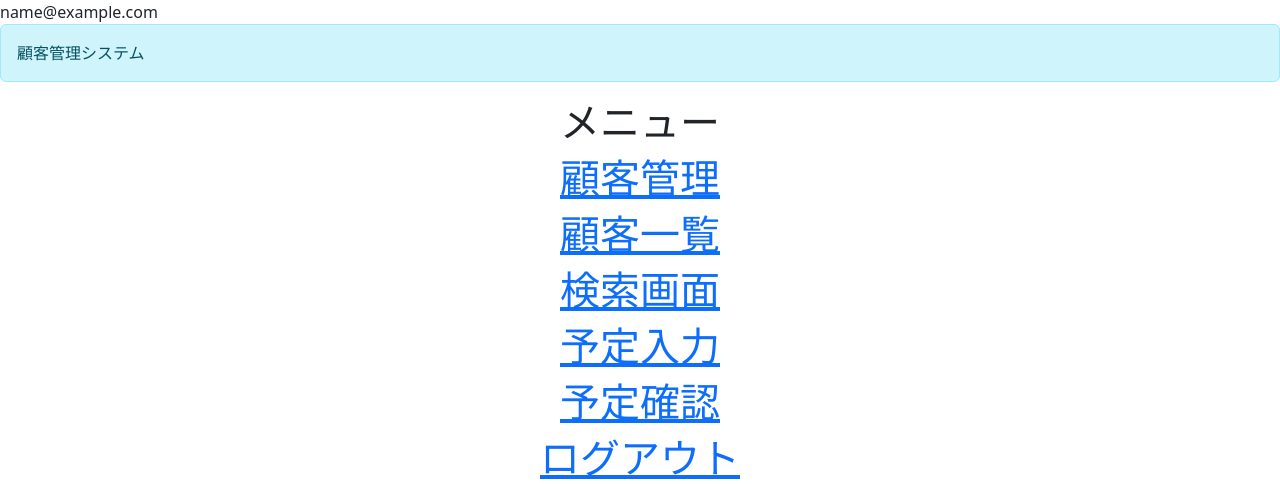
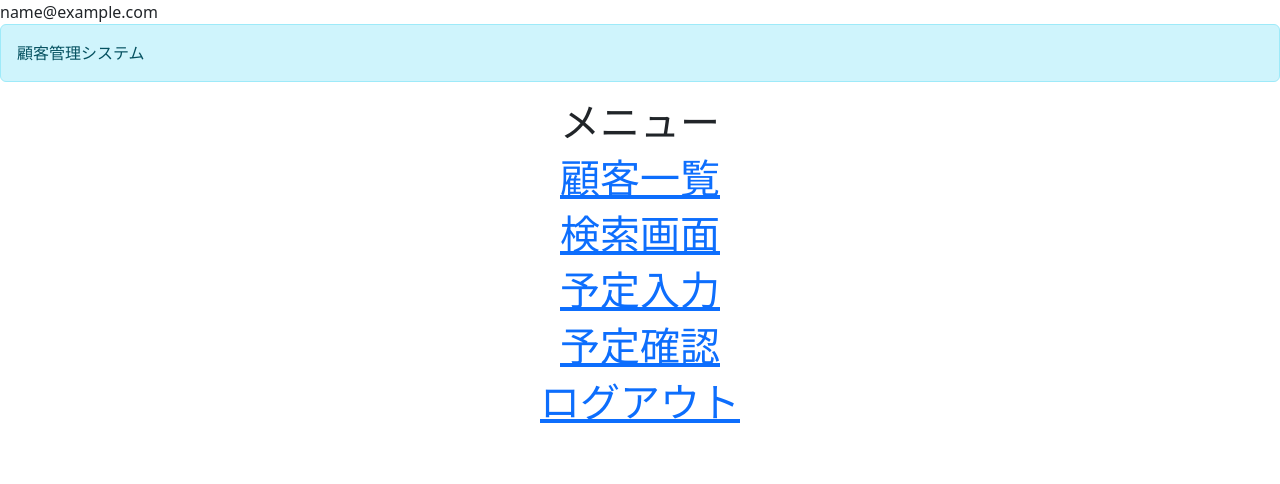
Before and after one commit to hiro1957/customer, a PHP site: page /top.php in a window 1280 px wide. Shown: the top 484 px of the page. Run offline with PHP 8.4, Linux system fonts and the light colour scheme; the visitor is signed in with stand-in values (Sample User, id 1).

Commit message:
Update top.php

```diff
--- a/top.php
+++ b/top.php
@@ -35,7 +35,7 @@
 <body>
     <center>
 <h1>メニュー</h1>
-<h1><a href="total.php">顧客管理</a></td>
+
 <h1><a href="total.php">顧客一覧</a></h1>
 <h1><a href="search.php">検索画面</a></h1>
 <h1><a href="yoteiinput.php">予定入力</a></h1>
```
